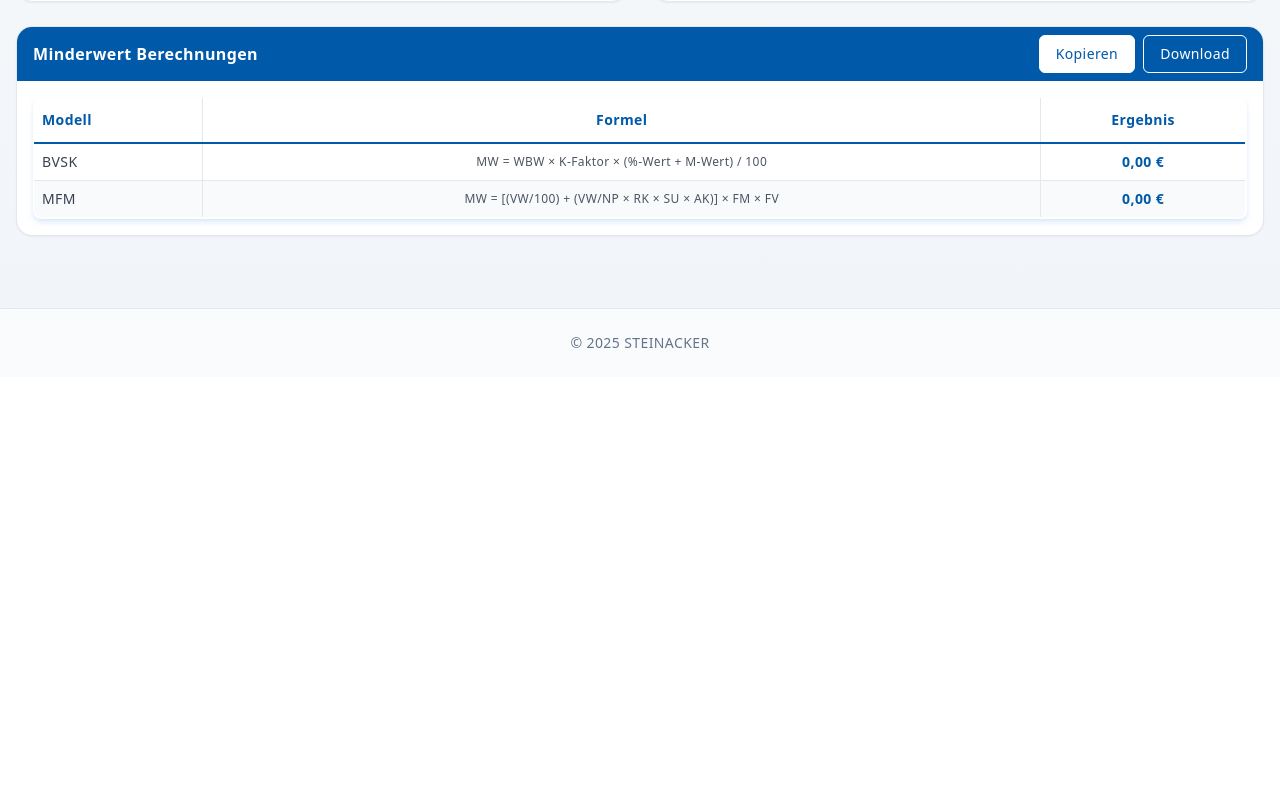
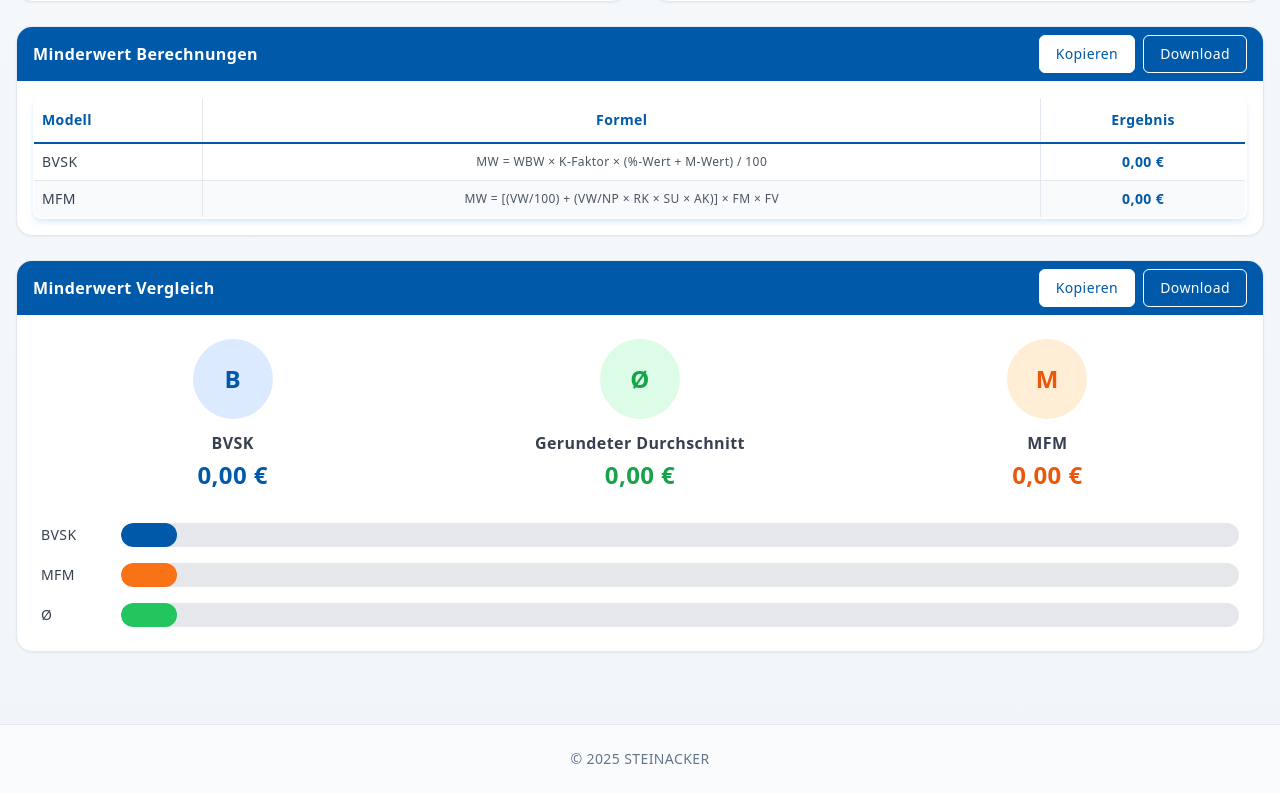
Before and after one commit to hoidOS/ifu, a Next.js app: page /Minderwert in a window 1280 px wide. Shown: the part 597-1390 px from the top of the page. Before the commit the page ends 974 px from the top, so only its background shows below. Built offline with nearby package versions, Linux system fonts and the light colour scheme.

Commit message:
feat: bar

```diff
--- a/pages/Minderwert.tsx
+++ b/pages/Minderwert.tsx
@@ -661,6 +661,96 @@ function Minderwert() {
           </div>
         </div>
 
+        {/* Visual Comparison Chart */}
+        <div id="comparison-print" className="rounded-2xl shadow-sm overflow-hidden border border-slate-200 bg-white md:col-span-2">
+          <div className="bg-[#0059a9] text-white px-4 py-2 card-header flex justify-between items-center">
+            <h2 className="text-base font-semibold">Minderwert Vergleich</h2>
+            <div className="flex gap-2">
+              <button
+                id="clipboard-button"
+                onClick={() => handleClipboard('comparison-print')}
+                disabled={isProcessing}
+                className="bg-white text-[#0059a9] px-4 py-2 rounded-md text-sm font-medium hover:bg-blue-50 hover:shadow-sm transition-all duration-200 border border-white disabled:opacity-50 disabled:cursor-not-allowed"
+                title="In Zwischenablage kopieren"
+              >
+                {isProcessing ? 'Kopiere...' : 'Kopieren'}
+              </button>
+              <button
+                id="screenshot-button"
+                onClick={() => handleScreenshot('comparison-print', 'minderwert-vergleich.png')}
+                disabled={isProcessing}
+                className="bg-transparent text-white px-4 py-2 rounded-md text-sm font-medium hover:bg-blue-600 hover:shadow-sm transition-all duration-200 border border-white disabled:opacity-50 disabled:cursor-not-allowed"
+                title="Als PNG herunterladen"
+              >
+                {isProcessing ? 'Lade...' : 'Download'}
+              </button>
+            </div>
+          </div>
+          <div className="p-6">
+            <div className="grid grid-cols-3 gap-6">
+              <div className="text-center">
+                <div className="w-20 h-20 mx-auto mb-3 rounded-full bg-blue-100 flex items-center justify-center">
+                  <div className="text-2xl font-bold text-[#0059a9]">B</div>
+                </div>
+                <h3 className="font-semibold text-gray-700 mb-1">BVSK</h3>
+                <p className="text-2xl font-bold text-[#0059a9]">{bvskResult.toFixed(2).replace(".", ",")} €</p>
+              </div>
+              <div className="text-center">
+                <div className="w-20 h-20 mx-auto mb-3 rounded-full bg-green-100 flex items-center justify-center">
+                  <div className="text-2xl font-bold text-green-600">Ø</div>
+                </div>
+                <h3 className="font-semibold text-gray-700 mb-1">Gerundeter Durchschnitt</h3>
+                <p className="text-2xl font-bold text-green-600">{(Math.round(((bvskResult + mfmResult) / 2) / 50) * 50).toFixed(2).replace(".", ",")} €</p>
+              </div>
+              <div className="text-center">
+                <div className="w-20 h-20 mx-auto mb-3 rounded-full bg-orange-100 flex items-center justify-center">
+                  <div className="text-2xl font-bold text-orange-600">M</div>
+                </div>
+                <h3 className="font-semibold text-gray-700 mb-1">MFM</h3>
+                <p className="text-2xl font-bold text-orange-600">{mfmResult.toFixed(2).replace(".", ",")} €</p>
+              </div>
+            </div>
+
+            {/* Visual Bar Comparison */}
+            <div className="mt-8">
+              <div className="space-y-4">
+                <div className="flex items-center gap-4">
+                  <div className="w-16 text-sm font-medium text-gray-700">BVSK</div>
+                  <div className="flex-1 bg-gray-200 rounded-full h-6 relative overflow-hidden">
+                    <div
+                      className="bg-[#0059a9] h-full rounded-full transition-all duration-500"
+                      style={{ width: `${Math.max(5, (bvskResult / Math.max(bvskResult, mfmResult, 1)) * 100)}%` }}
+                    >
+                    </div>
+                  </div>
+                </div>
+
+                <div className="flex items-center gap-4">
+                  <div className="w-16 text-sm font-medium text-gray-700">MFM</div>
+                  <div className="flex-1 bg-gray-200 rounded-full h-6 relative overflow-hidden">
+                    <div
+                      className="bg-orange-500 h-full rounded-full transition-all duration-500"
+                      style={{ width: `${Math.max(5, (mfmResult / Math.max(bvskResult, mfmResult, 1)) * 100)}%` }}
+                    >
+                    </div>
+                  </div>
+                </div>
+
+                <div className="flex items-center gap-4">
+                  <div className="w-16 text-sm font-medium text-gray-700">Ø</div>
+                  <div className="flex-1 bg-gray-200 rounded-full h-6 relative overflow-hidden">
+                    <div
+                      className="bg-green-500 h-full rounded-full transition-all duration-500"
+                      style={{ width: `${Math.max(5, ((Math.round(((bvskResult + mfmResult) / 2) / 50) * 50) / Math.max(bvskResult, mfmResult, 1)) * 100)}%` }}
+                    >
+                    </div>
+                  </div>
+                </div>
+              </div>
+            </div>
+          </div>
+        </div>
+
       </div>
     </div>
   )
```
